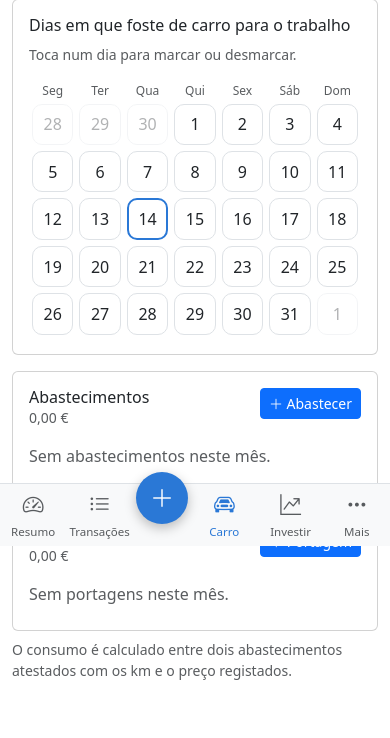
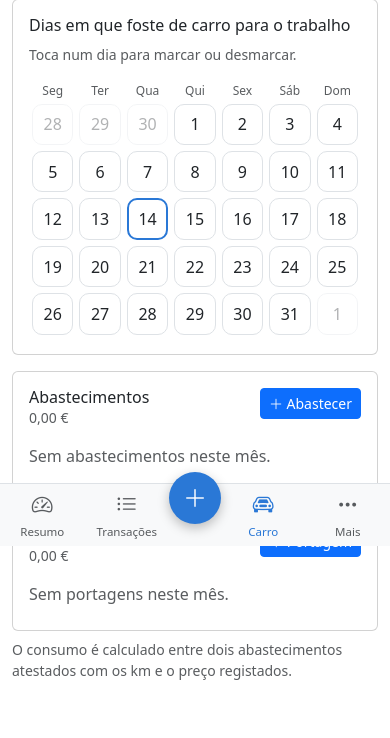
Before and after one commit to forodrigues/Finance_Dashboard, a Django app: page /car/ in a window 390 px wide. Shown: the part 298-1036 px from the top of the page. Run offline with Django 5.2, Linux system fonts and the light colour scheme; the visitor is signed in with stand-in values (Sample User, id 1); data that the repository does not hold is empty; parts of the project's set-up code (start-up, migrations or seed data) failed here and were passed over.

Commit message:
Center the mobile add button and move investments into "Mais"
Four equal-width items around the "+" keep it centred on phones.

Co-Authored-By: Claude Opus 5.5 <noreply@anthropic.com>

```diff
--- a/finance/static/finance/app.css
+++ b/finance/static/finance/app.css
@@ -27,6 +27,9 @@ body { padding-bottom: calc(72px + env(safe-area-inset-bottom)); }
 }
 .bottom-nav > a i, .bottom-nav > .dropup > a i { font-size: 1.3rem; }
 .bottom-nav > a.active, .bottom-nav > .dropup > a.active { color: var(--series-1); }
+/* Two equal-width items on each side keep the "+" exactly in the middle. */
+.bottom-nav > a:not(.nav-add), .bottom-nav > .dropup { flex: 1 1 0; }
+.bottom-nav > .dropup > a { width: 100%; }
 /* Raised "+" in the middle of the phone nav bar replaces the floating button. */
 .bottom-nav > a.nav-add {
   flex: 0 0 52px; min-width: 52px; height: 52px; margin-top: -18px; border-radius: 50%;
--- a/finance/templates/finance/base.html
+++ b/finance/templates/finance/base.html
@@ -42,10 +42,10 @@
     <a href="{% url 'finance:transactions' %}" class="{% if url_name == 'transactions' %}active{% endif %}"><i class="bi bi-list-ul"></i><span>Transações</span></a>
     <a href="{% url 'finance:transaction_create' %}" class="nav-add" aria-label="Nova transação"><i class="bi bi-plus-lg"></i></a>
     <a href="{% url 'finance:car' %}" class="{% if url_name == 'car' %}active{% endif %}"><i class="bi bi-car-front"></i><span>Carro</span></a>
-    <a href="{% url 'finance:investments' %}" class="{% if url_name == 'investments' %}active{% endif %}"><i class="bi bi-graph-up-arrow"></i><span>Investir</span></a>
     <div class="dropup">
-      <a href="#" data-bs-toggle="dropdown" class="{% if url_name == 'recurring' or url_name == 'categories' %}active{% endif %}"><i class="bi bi-three-dots"></i><span>Mais</span></a>
+      <a href="#" data-bs-toggle="dropdown" class="{% if url_name == 'investments' or url_name == 'recurring' or url_name == 'categories' %}active{% endif %}"><i class="bi bi-three-dots"></i><span>Mais</span></a>
       <ul class="dropdown-menu dropdown-menu-end">
+        <li><a class="dropdown-item" href="{% url 'finance:investments' %}"><i class="bi bi-graph-up-arrow"></i> Investimentos</a></li>
         <li><a class="dropdown-item" href="{% url 'finance:recurring' %}"><i class="bi bi-arrow-repeat"></i> Recorrentes</a></li>
         <li><a class="dropdown-item" href="{% url 'finance:categories' %}"><i class="bi bi-tags"></i> Categorias</a></li>
         {% if user.is_staff %}
```
